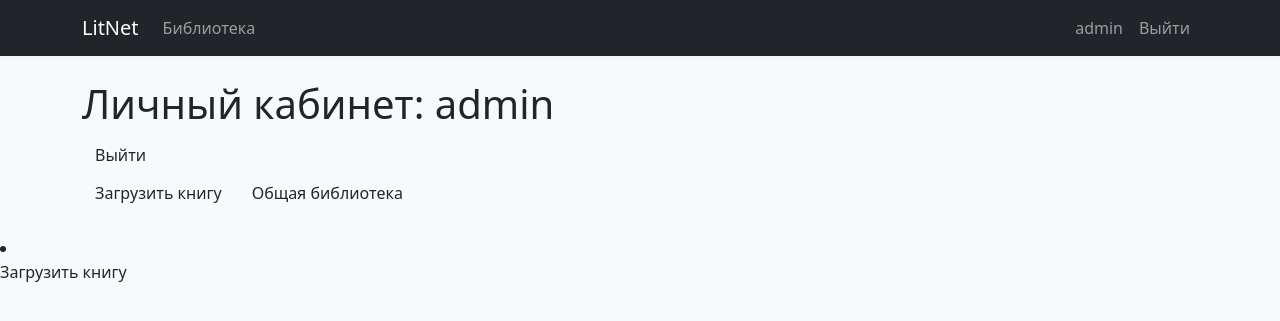
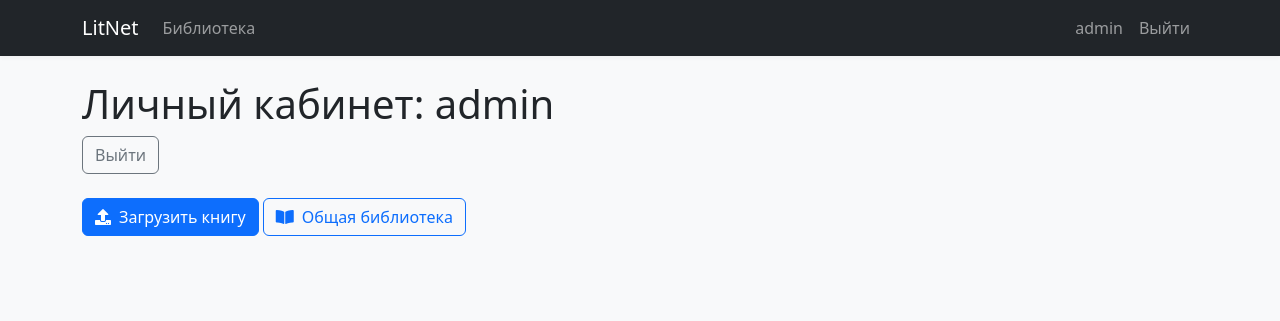
Before and after one commit to KateVoenkova/Wind, a Flask app: page /dashboard in a window 1280 px wide. Shown: the top 321 px of the page. Run offline with Flask 3, Linux system fonts and the light colour scheme; a user stored in the database is signed in; some libraries are stand-ins or nearby versions.

Commit message:
Чудесный граф и приемлемая главная страница

```diff
--- a/app.py
+++ b/app.py
@@ -128,6 +128,8 @@ def library():
 @app.route('/upload', methods=['GET', 'POST'])
 @login_required
 def upload():
+    if not (request.referrer and url_for('dashboard') in request.referrer):
+        return redirect(url_for('dashboard'))
     if request.method == 'POST':
         try:
             file = request.files['file']
--- a/templates/base.html
+++ b/templates/base.html
@@ -20,9 +20,5 @@
     <script src="https://cdn.jsdelivr.net/npm/bootstrap@5.3.0/dist/js/bootstrap.bundle.min.js"></script>
     {% block scripts %}{% endblock %}
 
-    <!-- В navbar добавить -->
-    <li class="nav-item">
-        <a class="nav-link" href="{{ url_for('upload') }}">Загрузить книгу</a>
-    </li>
 </body>
 </html>
--- a/templates/dashboard.html
+++ b/templates/dashboard.html
@@ -4,12 +4,16 @@
 <div class="dashboard">
     <div class="header">
         <h1>Личный кабинет: {{ current_user.username }}</h1>
-        <a href="{{ url_for('logout') }}" class="btn">Выйти</a>
+        <a href="{{ url_for('logout') }}" class="btn btn-outline-secondary">Выйти</a>
     </div>
 
-    <div class="actions">
-        <a href="{{ url_for('upload') }}" class="btn">Загрузить книгу</a>
-        <a href="{{ url_for('library') }}" class="btn">Общая библиотека</a>
+    <div class="actions mt-4">
+        <a href="{{ url_for('upload') }}" class="btn btn-primary">
+            <i class="fas fa-upload me-2"></i>Загрузить книгу
+        </a>
+        <a href="{{ url_for('library') }}" class="btn btn-outline-primary">
+            <i class="fas fa-book-open me-2"></i>Общая библиотека
+        </a>
     </div>
 </div>
 {% endblock %}
```
